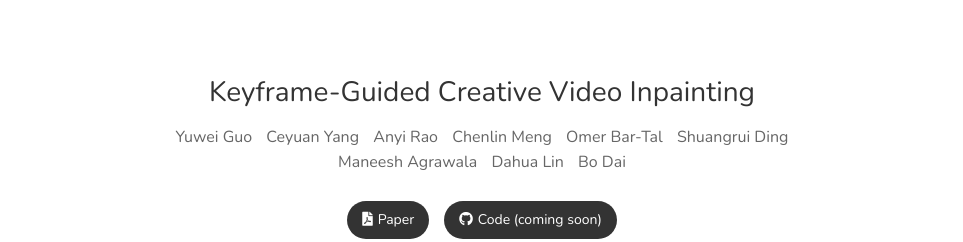
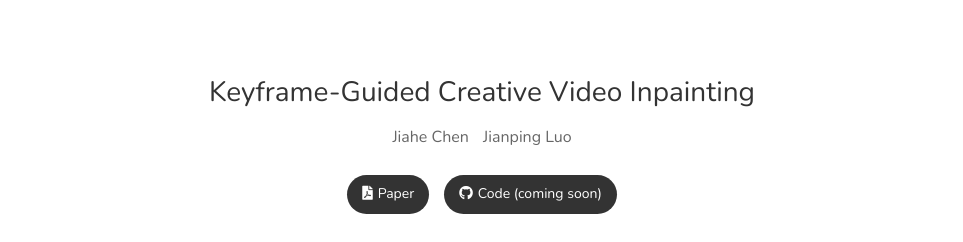
Before and after one commit to chenjiahes/jhNVS.github.io, a plain HTML site: page index.html in a window 1280 px wide. Shown: the top 242 px of the page, without its empty margins (158-1121 px from the left). Drawn offline with nearby package versions, Linux system fonts and the light colour scheme.

Commit message:
Update index.html

```diff
--- a/index.html
+++ b/index.html
@@ -272,18 +272,11 @@
     <header>
         <h1>Keyframe-Guided Creative Video Inpainting</h1>
         <div class="authors">
-          <a class="author" target="_blank" rel="noopener noreferrer" href="https://guoyww.github.io/">Yuwei Guo</a>
-          <a class="author" target="_blank" rel="noopener noreferrer" href="https://ceyuan.me/">Ceyuan Yang</a>
-          <a class="author" target="_blank" rel="noopener noreferrer" href="https://anyirao.com/">Anyi Rao</a>
-          <a class="author" target="_blank" rel="noopener noreferrer" href="https://cs.stanford.edu/~chenlin/">Chenlin Meng</a>
-          <a class="author" target="_blank" rel="noopener noreferrer" href="https://omerbt.github.io/">Omer Bar-Tal</a>
-          <a class="author" target="_blank" rel="noopener noreferrer" href="https://mark12ding.github.io/">Shuangrui Ding</a><br>
-          <a class="author" target="_blank" rel="noopener noreferrer" href="https://profiles.stanford.edu/maneesh-agrawala">Maneesh Agrawala</a>
-          <a class="author" target="_blank" rel="noopener noreferrer" href="https://dahua.site/">Dahua Lin</a>
-          <a class="author" target="_blank" rel="noopener noreferrer" href="https://daibo.info/">Bo Dai</a>
+          <a class="author" target="_blank" rel="noopener noreferrer" href="https://orcid.org/0009-0008-9382-4434">Jiahe Chen</a>
+          <a class="author" target="_blank" rel="noopener noreferrer" href="https://ceie.szu.edu.cn/info/1017/2644.htm">Jianping Luo</a>
         </div>
         <div class="button-group">
-            <a class="button" target="_blank" href="https://openaccess.thecvf.com/content/CVPR2025/papers/Guo_Keyframe-Guided_Creative_Video_Inpainting_CVPR_2025_paper.pdf">
+            <a class="button" target="_blank" href="">
                 <span class="icon">
                     <i class="fas fa-file-pdf"></i>
                 </span>
```
